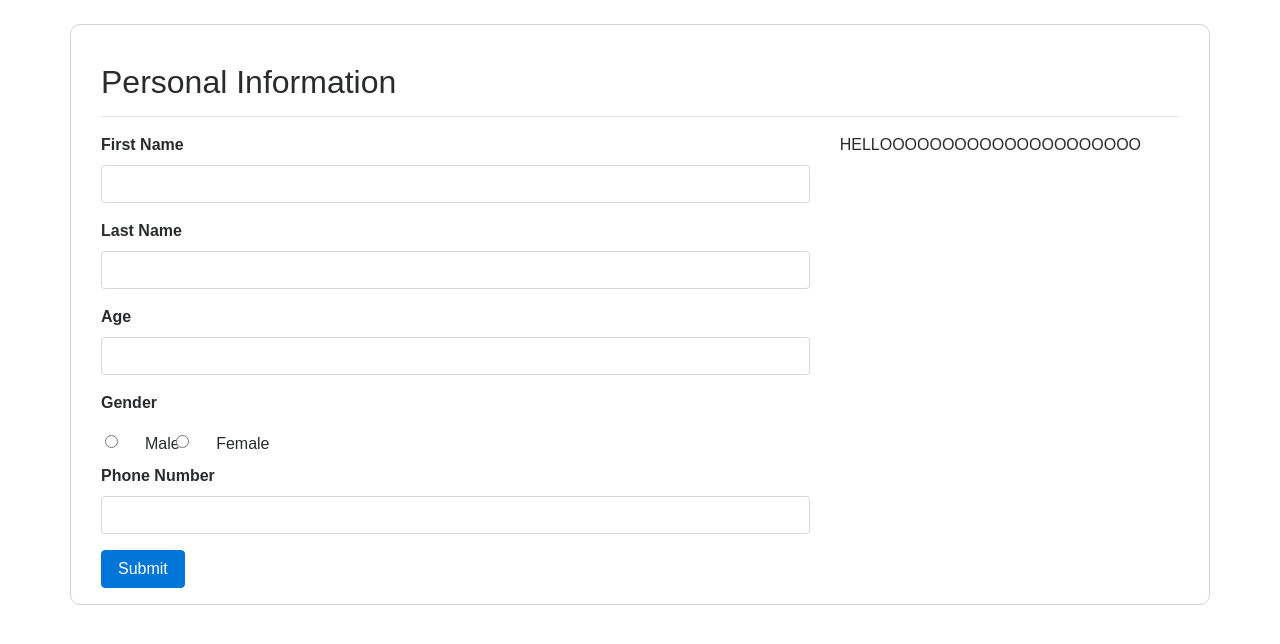
After one commit to smedlock/dating, a PHP site: page /pages/personal-info.html in a window 1280 px wide. The commit adds this page. Shown: the top 644 px of the page. Run offline with PHP 8.4, Linux system fonts and the light colour scheme; some libraries are stand-ins or nearby versions.

Commit message:
Personal information page started

```diff
--- /dev/null
+++ b/pages/personal-info.html
@@ -0,0 +1,61 @@
+<!DOCTYPE html>
+<head>
+    <!--
+        Scott Medlock
+        2-1-2018
+        Personal Information page of My Dating Website
+    -->
+    <meta charset="utf-8">
+    <title>My Dating Website</title>
+
+    <link rel="stylesheet" href="https://maxcdn.bootstrapcdn.com/bootstrap/4.0.0-alpha.6/css/bootstrap.min.css" integrity="sha384-rwoIResjU2yc3z8GV/NPeZWAv56rSmLldC3R/AZzGRnGxQQKnKkoFVhFQhNUwEyJ" crossorigin="anonymous">
+    <link rel="stylesheet" href="http://smedlock.greenriverdev.com/328/dating/styles/styles.css" type="text/css">
+</head>
+
+<body>
+<div id="page" class="container mt-4">
+    <h2 class="mt-4">Personal Information</h2>
+    <hr>
+    <div class="row">
+        <div class="col-sm-8">
+            <form>
+                <div class="form-group">
+                    <label for="firstName" class="font-weight-bold">First Name</label>
+                    <input type="text" class="form-control" id="firstName">
+                </div>
+                <div class="form-group">
+                    <label for="lastName" class="font-weight-bold">Last Name</label>
+                    <input type="text" class="form-control" id="lastName">
+                </div>
+                <div class="form-group">
+                    <label for="age" class="font-weight-bold">Age</label>
+                    <input type="text" class="form-control" id="age">
+                </div>
+                <p class="font-weight-bold">Gender</p>
+                <div class="ml-4">
+                    <div class="form-check form-check-inline">
+                        <input class="form-check-input" type="radio" name="gender" id="male" value="male">
+                        <label class="form-check-label" for="male">Male</label>
+                    </div>
+                    <div class="form-check form-check-inline">
+                        <input class="form-check-input" type="radio" name="gender" id="female" value="female">
+                        <label class="form-check-label" for="female">Female</label>
+                    </div>
+                </div>
+                <div class="form-group">
+                    <label for="phoneNumber" class="font-weight-bold">Phone Number</label>
+                    <input type="text" class="form-control" id="phoneNumber">
+                </div>
+                <button type="submit" class="btn btn-primary">Submit</button>
+            </form>
+        </div>
+        <div class="col-sm-4">
+            <p>HELLOOOOOOOOOOOOOOOOOOOOO</p>
+        </div>
+    </div>
+</div>
+
+<script src="https://code.jquery.com/jquery-3.1.1.slim.min.js" integrity="sha384-A7FZj7v+d/sdmMqp/nOQwliLvUsJfDHW+k9Omg/a/EheAdgtzNs3hpfag6Ed950n" crossorigin="anonymous"></script>
+<script src="https://cdnjs.cloudflare.com/ajax/libs/tether/1.4.0/js/tether.min.js" integrity="sha384-DztdAPBWPRXSA/3eYEEUWrWCy7G5KFbe8fFjk5JAIxUYHKkDx6Qin1DkWx51bBrb" crossorigin="anonymous"></script>
+<script src="https://maxcdn.bootstrapcdn.com/bootstrap/4.0.0-alpha.6/js/bootstrap.min.js" integrity="sha384-vBWWzlZJ8ea9aCX4pEW3rVHjgjt7zpkNpZk+02D9phzyeVkE+jo0ieGizqPLForn" crossorigin="anonymous"></script>
+</body>
--- a/styles/styles.css
+++ b/styles/styles.css
@@ -4,4 +4,5 @@
     padding: 16px;
     padding-right: 30px;
     padding-left: 30px;
+    font-family: Arial;
 }
```
Also changed, not shown: index.php (+6 -8 lines), pages/home.html (+3 -8 lines), .htaccess (added).
